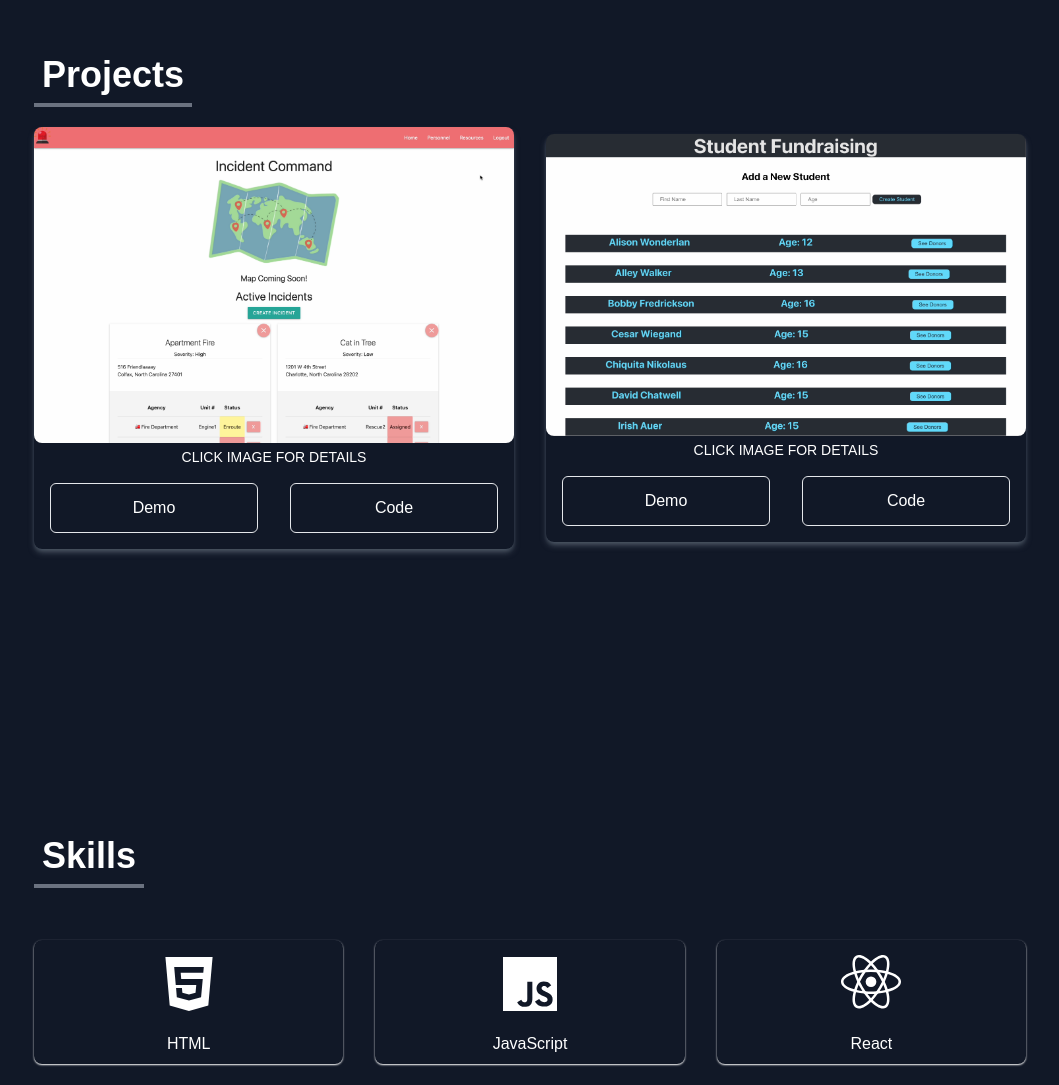
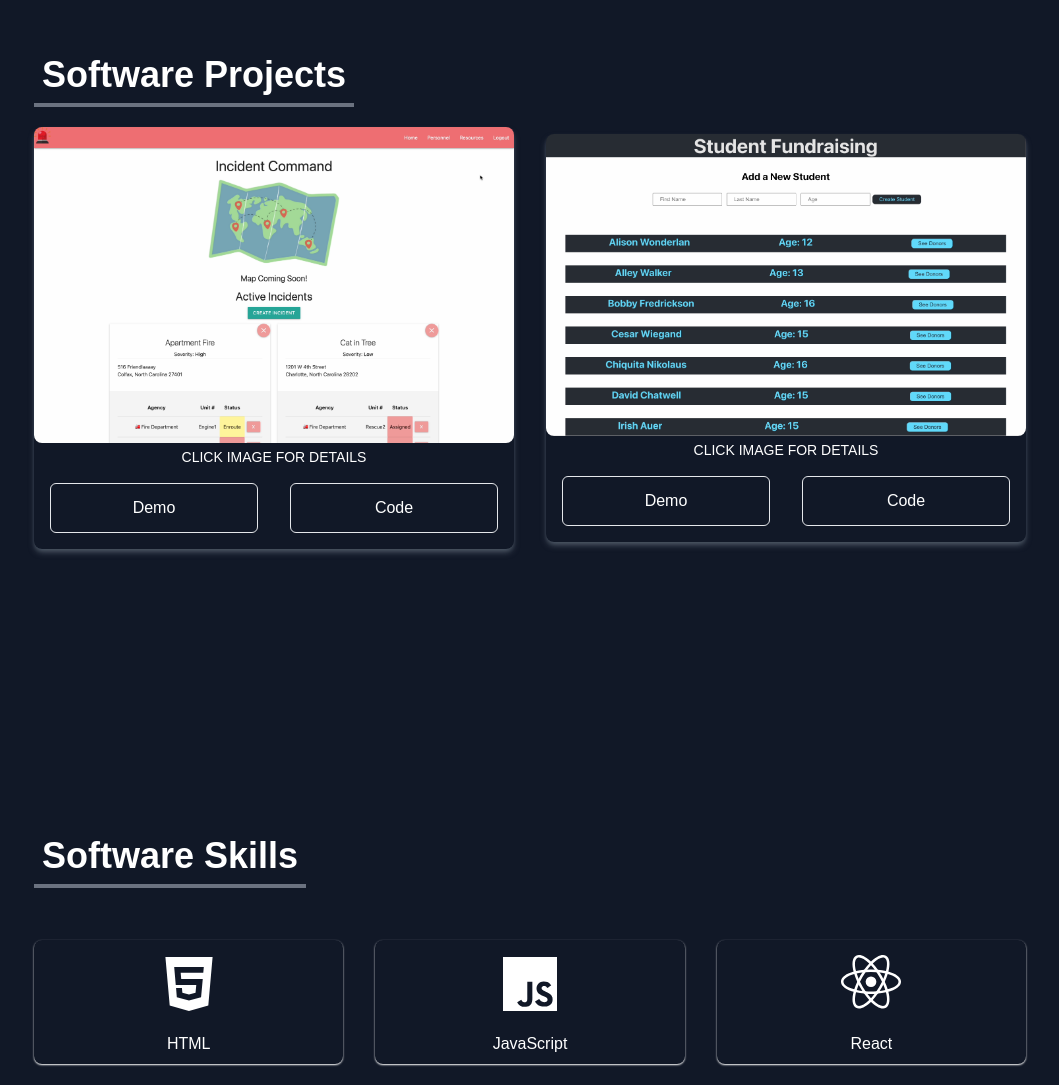
Before and after one commit to jerryfitzner/portfolio-2, a React (Create React App) app: page / in a window 1280 px wide. Shown: the part 986-2071 px from the top of the page, without its empty margins (110-1169 px from the left). Built offline with nearby package versions, Linux system fonts and the light colour scheme.

Commit message:
updated headers

```diff
--- a/src/components/Projects.jsx
+++ b/src/components/Projects.jsx
@@ -45,7 +45,7 @@ const Projects = () => {
     <div name='projects' className='w-full justify-center p-5 items-center '>
       <div className='max-w-screen-lg p-4 mx-auto flex flex-col justify-center w-full h-screen'>
         <div className='pb-8'>
-          <p className='text-4xl font-bold inline border-b-4 p-2 border-gray-500'>Projects</p>
+          <p className='text-4xl font-bold inline border-b-4 p-2 border-gray-500'>Software Projects</p>
         </div>
         <div className='grid sm:grid-cols-2 md:grid-cols-2 gap-8 px-12 sm:px-0 items-center justify-center'>
         {projects.map(({id, name, alt, imgsrc, code, demo, bullets}) => (
--- a/src/components/Skills.jsx
+++ b/src/components/Skills.jsx
@@ -76,7 +76,7 @@ const Skills = () => {
     <div name='skills' className='w-full items-center'>
       <div className='max-w-screen-lg p-4 mx-auto flex flex-col justify-center w-full h-screen'>
         <div className='pb-8'>
-          <p className='text-4xl font-bold inline p-2 border-b-4 border-gray-500 '>Skills</p>
+          <p className='text-4xl font-bold inline p-2 border-b-4 border-gray-500 '>Software Skills</p>
         </div>
         <div className='w-full grid grid-cols-2 sm:grid-cols-3 gap-8 text-center py-8 px-12 sm:px-0'>
           {experienceLogos.map(({logo, name, id, alt, link, color}) => (
```
